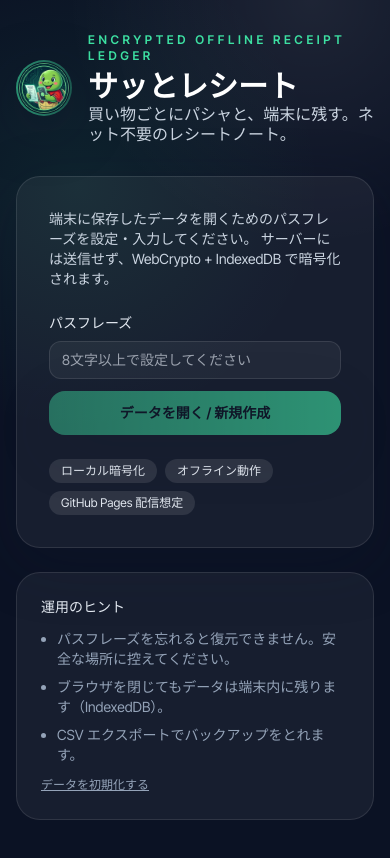
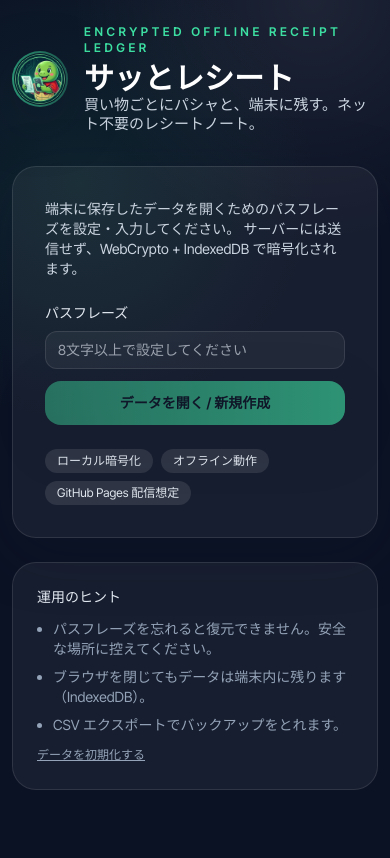
Before and after one commit to safubuki/satto-receipt, a React (Vite) app: page / in a window 390 px wide. Shown: the top 858 px of the page. Built offline with nearby package versions, Linux system fonts and the light colour scheme.

Commit message:
UI: レイアウトの調整とビデオコンポーネントのサイズ変更

```diff
--- a/src/App.tsx
+++ b/src/App.tsx
@@ -465,7 +465,7 @@ function App() {
   const lastReceipt = session?.vault.receipts[0]
   return (
     <div className="min-h-screen text-sand">
-      <div className="mx-auto flex max-w-6xl flex-col gap-8 px-4 pt-8 pb-28 lg:pb-8">
+      <div className="mx-auto flex w-full max-w-6xl flex-col gap-8 px-3 pt-6 pb-32 text-[15px] sm:px-4 sm:pt-8 sm:pb-8 sm:text-base">
         <header className="flex flex-col gap-4 sm:flex-row sm:items-center sm:justify-between">
           <div className="flex items-center gap-4">
             <div className="relative h-14 w-14 shrink-0 rounded-full bg-gradient-to-r from-mint/60 to-mint/30 p-[2px] shadow-soft">
@@ -620,7 +620,7 @@ function App() {
                     <div className="overflow-hidden rounded-2xl border border-white/10 bg-black/40">
                       <video
                         ref={setVideoRef}
-                        className="h-64 w-full object-contain"
+                        className="w-full object-contain h-80 sm:h-64"
                         autoPlay
                         playsInline
                         muted
```
